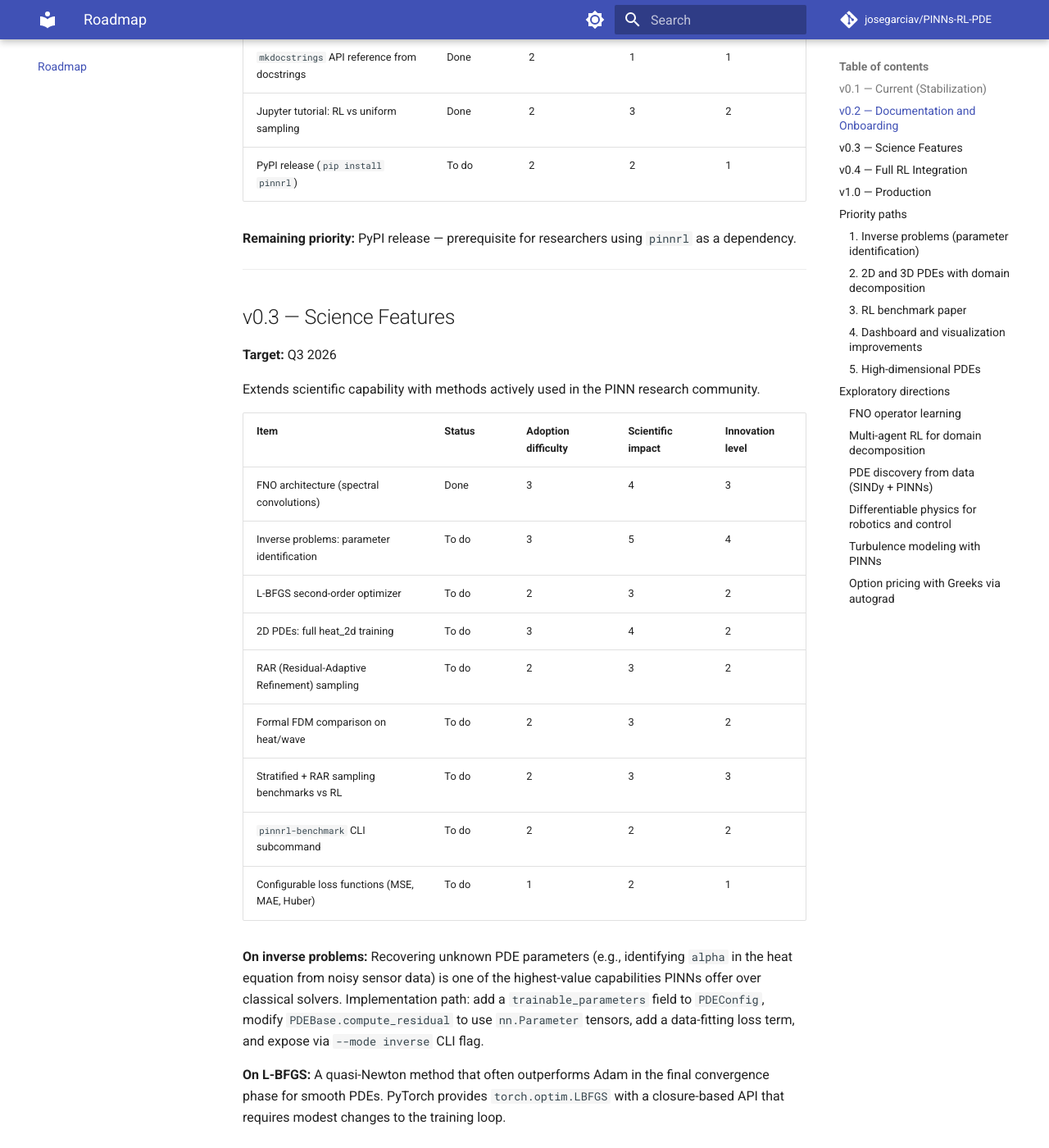
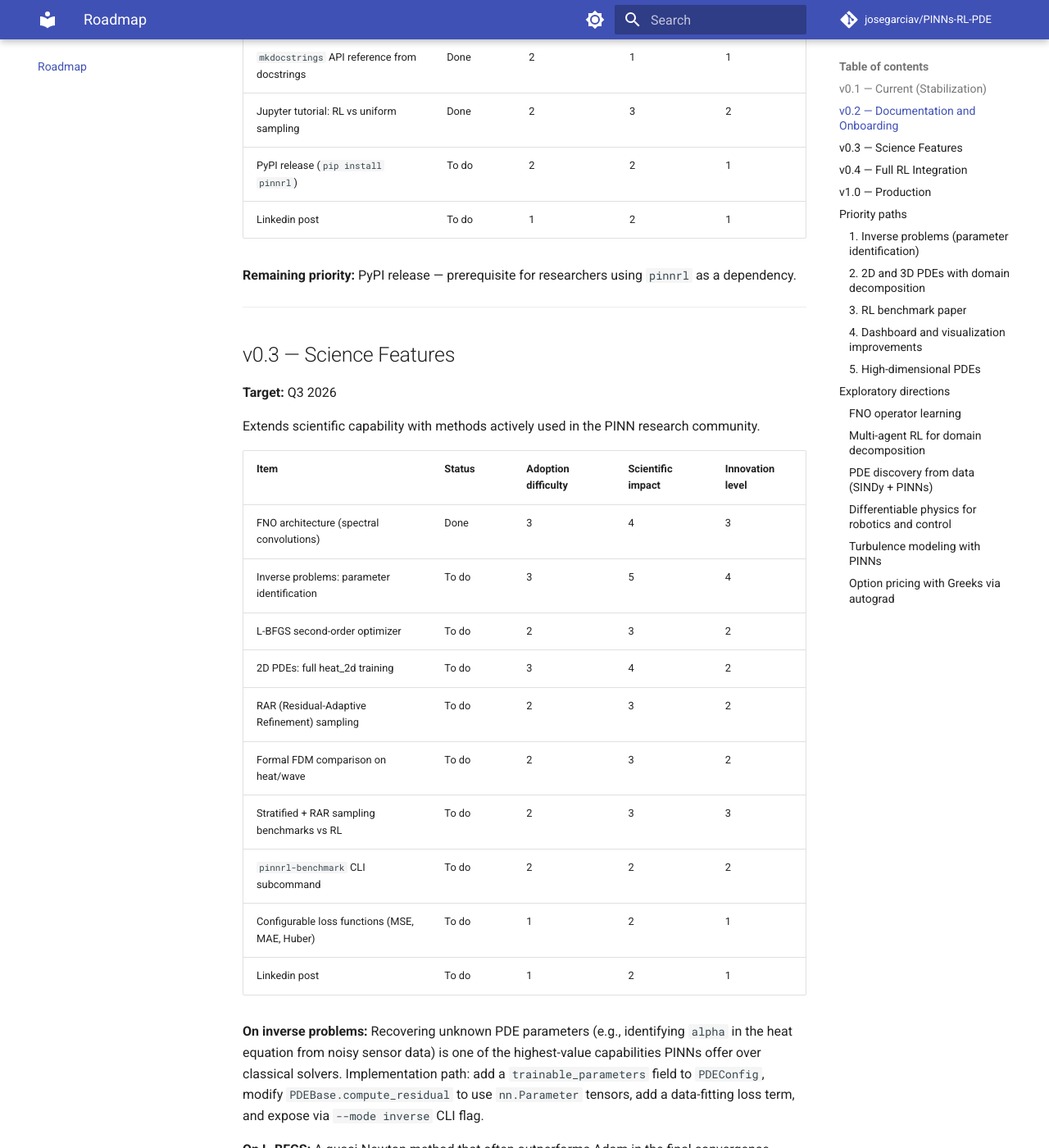
Before and after one commit to josegarciav/PINNs-RL-PDE, an MkDocs documentation site: the page built from docs/roadmap.md, in a window 1280 px wide and 1400 px high, scrolled down 2290 px. Shown: the whole window at 82% size. Built offline with MkDocs 1.6.1 and Material for MkDocs 9.7.7, drawn with Linux system fonts in a browser that asks for light colours; comment, search, counter and statistics services are not loaded; some of the changed text lies outside the part shown.

Commit message:
docs: linkedin posts planning

```diff
--- a/docs/roadmap.md
+++ b/docs/roadmap.md
@@ -56,6 +56,7 @@ Core solver with 9 PDEs, 7 architectures, RL adaptive sampling, and a Dash dashb
 | `mkdocstrings` API reference from docstrings | Done | 2 | 1 | 1 |
 | Jupyter tutorial: RL vs uniform sampling | Done | 2 | 3 | 2 |
 | PyPI release (`pip install pinnrl`) | To do | 2 | 2 | 1 |
+| Linkedin post | To do | 1 | 2 | 1 |
 
 **Remaining priority:** PyPI release — prerequisite for researchers using `pinnrl` as a dependency.
 
@@ -78,6 +79,7 @@ Extends scientific capability with methods actively used in the PINN research co
 | Stratified + RAR sampling benchmarks vs RL | To do | 2 | 3 | 3 |
 | `pinnrl-benchmark` CLI subcommand | To do | 2 | 2 | 2 |
 | Configurable loss functions (MSE, MAE, Huber) | To do | 1 | 2 | 1 |
+| Linkedin post | To do | 1 | 2 | 1 |
 
 **On inverse problems:** Recovering unknown PDE parameters (e.g., identifying `alpha` in the heat equation from noisy sensor data) is one of the highest-value capabilities PINNs offer over classical solvers. Implementation path: add a `trainable_parameters` field to `PDEConfig`, modify `PDEBase.compute_residual` to use `nn.Parameter` tensors, add a data-fitting loss term, and expose via `--mode inverse` CLI flag.
 
@@ -100,6 +102,7 @@ Makes the RL adaptive sampler a first-class, benchmarked feature rather than an
 | Per-PDE RL configuration presets (tuned defaults) | To do | 2 | 2 | 2 |
 | Dashboard: live RL reward + sampling density | To do | 2 | 2 | 3 |
 | Reproducible benchmark artifacts (seeds, configs, logs) | To do | 1 | 3 | 1 |
+| Linkedin post | To do | 1 | 2 | 1 |
 
 **On the benchmark paper:** A rigorous comparison of RL-based adaptive sampling against RAR and uniform strategies across all nine PDEs, with fixed compute budgets, would be a publishable contribution. Key metrics: L2 error at convergence, wall-clock time to target loss, and collocation efficiency (accuracy per point). This is `pinnrl`'s strongest scientific differentiator.
 
@@ -121,6 +124,7 @@ Stable API, production packaging, community infrastructure, and validation again
 | Docker image with GPU support | To do | 2 | 1 | 1 |
 | Citation metadata (CITATION.cff, Zenodo DOI) | To do | 1 | 2 | 1 |
 | Community forum or GitHub Discussions | To do | 1 | 1 | 1 |
+| Linkedin post | To do | 1 | 2 | 1 |
 
 ---
 
```
